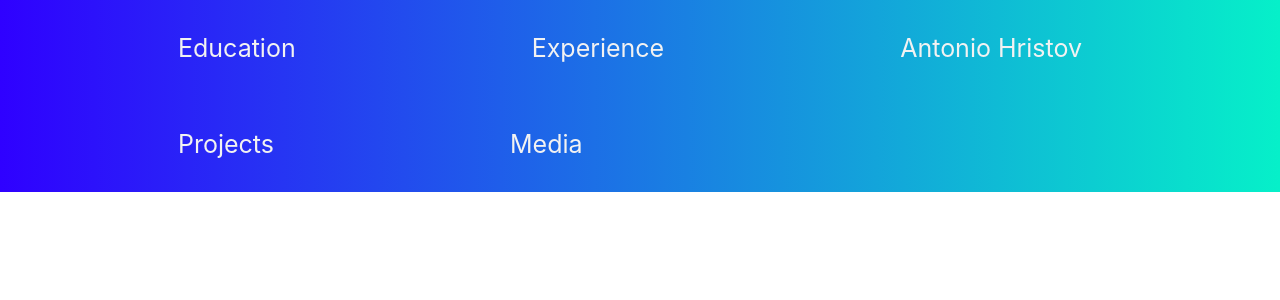
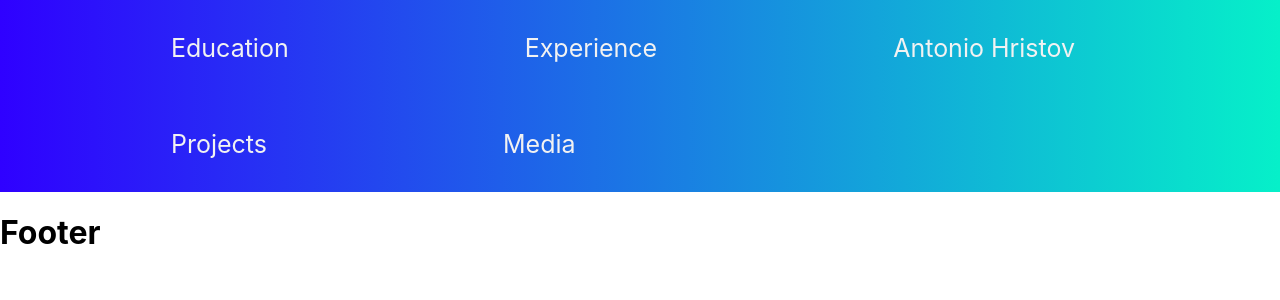
Before and after one commit to tonyhristov/tonyhristov-portfolio, a React (Create React App) app: page / in a window 1280 px wide. Shown: the top 300 px of the page. Built offline with nearby package versions, Linux system fonts and the light colour scheme.

Commit message:
feat: Started Footer Navigation

```diff
--- /dev/null
+++ b/src/components/footer/index.js
@@ -0,0 +1,11 @@
+import React from 'react'
+
+const Footer = () => {
+   return (
+      <footer>
+         <h1>Footer</h1>
+      </footer>
+   )
+}
+
+export default Footer
--- a/src/components/header/index.js
+++ b/src/components/header/index.js
@@ -1,4 +1,4 @@
-import { React } from 'react'
+import React from 'react'
 import LinkComponent from '../link'
 import getLinks from '../../utils/navigation'
 import styles from './index.module.css'
--- a/src/components/header/index.module.css
+++ b/src/components/header/index.module.css
@@ -6,5 +6,5 @@
 
 .header-links {
    display: block;
-   margin-left: 60px;
+   margin-left: 53px;
 }
--- a/src/components/page-layout/index.js
+++ b/src/components/page-layout/index.js
@@ -1,5 +1,6 @@
 import React from 'react'
 import Header from '../header'
+import Footer from '../footer'
 
 const PageLayout = (props) => {
    return (
@@ -7,6 +8,8 @@
          <Header />
 
          <div>{props.children}</div>
+
+         <Footer />
       </div>
    )
 }
```
Also changed, not shown: src/components/footer/index.module.css (added).
